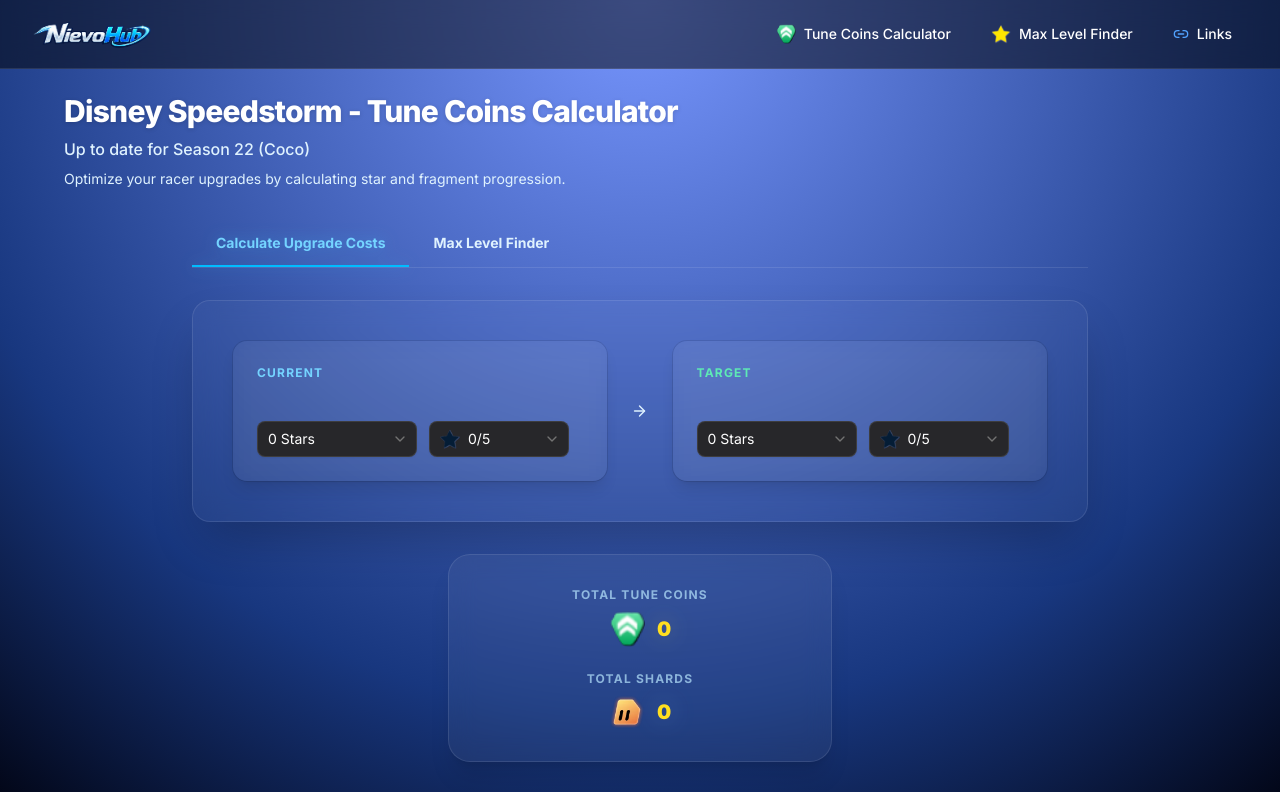
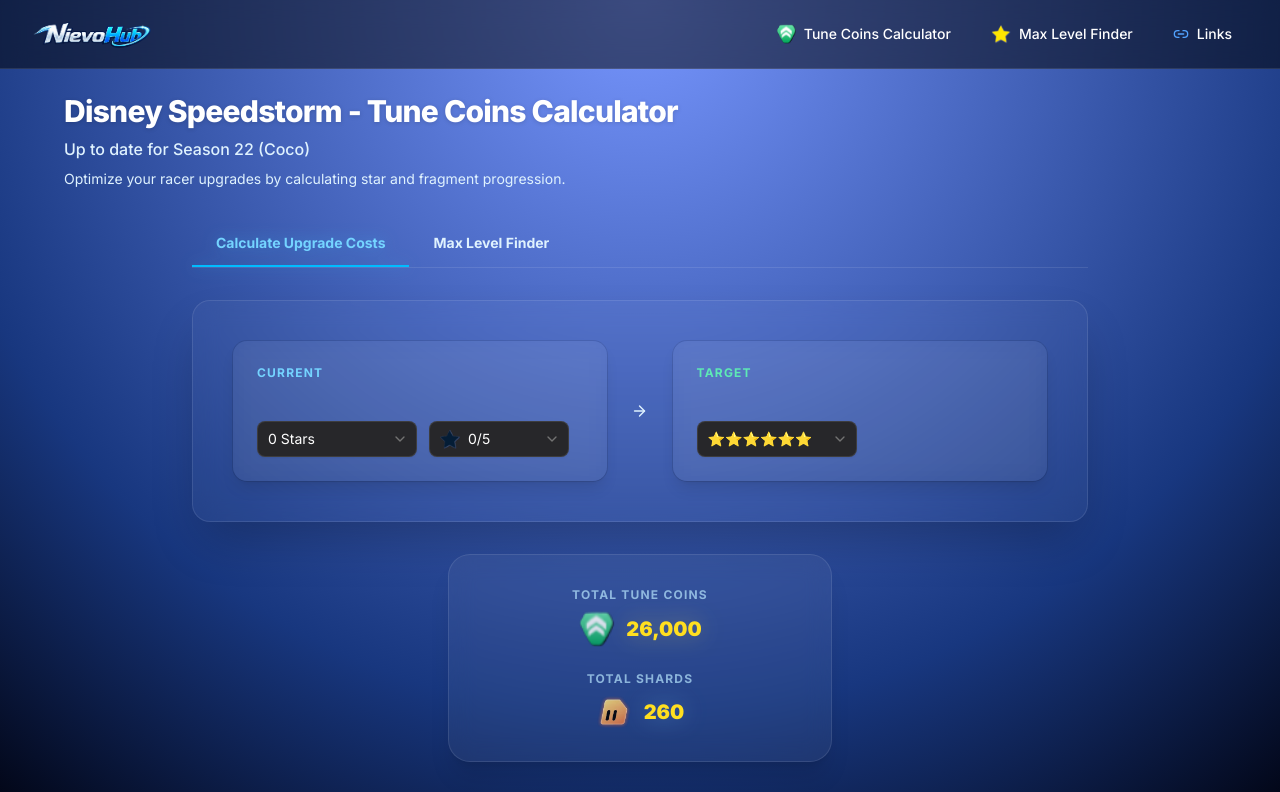
Before and after one commit to nievo496/nievo-hub, a Next.js app: page /tune-coins-calculator in a window 1280 px wide. Shown: the top 792 px of the page. Built offline with nearby package versions, Linux system fonts and the light colour scheme.

Commit message:
isolate animated icons and replace state sync with derived values

```diff
--- /dev/null
+++ b/src/app/components/AnimatedShardIcon.tsx
@@ -0,0 +1,48 @@
+'use client';
+
+import Image from "next/image";
+import { ReactNode, useEffect, useState } from "react";
+import commonShard from '@/../public/assets/currencies/Common shard.webp';
+import rareShard from '@/../public/assets/currencies/Rare shard.webp';
+import epicShard from '@/../public/assets/currencies/Epic shard.webp';
+import { cn } from "@/lib/utils";
+
+const SHARD_IMAGES = [
+  { src: commonShard, alt: "Common Shard", color: "text-sky-300" },
+  { src: rareShard, alt: "Rare Shard", color: "text-purple-300" },
+  { src: epicShard, alt: "Epic Shard", color: "text-yellow-300" }
+];
+
+interface AnimatedShardIconProps {
+  className?: string;
+  width?: number;
+  children?: (currentShard: typeof SHARD_IMAGES[number]) => ReactNode;
+}
+
+const AnimatedShardIcon = ({ className = "", width = 20, children }: AnimatedShardIconProps) => {
+  const [shardIndex, setShardIndex] = useState(0);
+
+  useEffect(() => {
+    const interval = setInterval(() => {
+      setShardIndex((prev) => (prev + 1) % SHARD_IMAGES.length);
+    }, 2000);
+    return () => clearInterval(interval);
+  }, []);
+
+  const currentShard = SHARD_IMAGES[shardIndex];
+
+  if (children) {
+    return <>{children(currentShard)}</>;
+  }
+
+  return (
+    <Image
+      src={currentShard.src}
+      alt={currentShard.alt}
+      width={width}
+      className={cn(className, currentShard.color)}
+    />
+  );
+};
+
+export default AnimatedShardIcon;
--- a/src/app/tune-coins-calculator/page.tsx
+++ b/src/app/tune-coins-calculator/page.tsx
@@ -1,17 +1,16 @@
 'use client';
 
-import React, { useState, useMemo, useEffect, Suspense } from 'react';
+import React, { useState, useMemo, useEffect, Suspense, useRef } from 'react';
 import Image from 'next/image';
 import { Info, ArrowRight } from 'lucide-react';
 import { StarSelect, FragmentSelect } from '@/app/components';
 import { Card } from '@/components/ui/card';
 import { cn } from '@/lib/utils';
 import tuneCoins from '@/../public/assets/currencies/Tune Coins.png';
-import commonShard from '@/../public/assets/currencies/Common shard.webp';
-import rareShard from '@/../public/assets/currencies/Rare shard.webp';
-import epicShard from '@/../public/assets/currencies/Epic shard.webp';
 import { UpgradeTable } from '@/app/components/UpgradeTable';
 import { useSearchParams } from 'next/navigation';
+import AnimatedShardIcon from '../components/AnimatedShardIcon';
+import commonShard from '@/../public/assets/currencies/Common shard.webp';
 
 const S22_SHARDS_MATRIX = [
   [3, 3, 3, 3, 3, 15],
@@ -40,12 +39,6 @@ const S22_RACER_SHARDS_COSTS = [
   15, 15, 15, 15, 15,
 ];
 
-const SHARD_IMAGES = [
-  { src: commonShard, alt: "Common Shard", color: "text-sky-300" },
-  { src: rareShard, alt: "Rare Shard", color: "text-purple-300" },
-  { src: epicShard, alt: "Epic Shard", color: "text-yellow-300" }
-];
-
 type CalcMode = 'BY_TARGET' | 'BY_RESOURCES';
 type ResourceType = 'SHARDS' | 'COINS';
 
@@ -63,20 +56,6 @@ const TuneCoinsCalculatorContent = () => {
   const [toStar, setToStar] = useState(6);
   const [toFrag, setToFrag] = useState(0);
 
-  const [shardIndex, setShardIndex] = useState(0);
-
-  const s22targetTotals = useMemo(() => {
-    const startIndex = fromStar * 5 + fromFrag;
-    const endIndex = toStar * 5 + toFrag;
-
-    if (endIndex <= startIndex) return { tuneCoins: 0, shards: 0 };
-
-    const tuneCoinsTotal = S22_TUNE_COINS_COSTS.slice(startIndex, endIndex).reduce((acc, cost) => acc + cost, 0);
-    const shardsTotal = S22_RACER_SHARDS_COSTS.slice(startIndex, endIndex).reduce((acc, cost) => acc + cost, 0);
-
-    return { tuneCoins: tuneCoinsTotal, shards: shardsTotal };
-  }, [fromStar, fromFrag, toStar, toFrag]);
-
   const s22resourceResults = useMemo(() => {
     let currentAbsIndex = fromStar * 5 + fromFrag;
     let budget = resourceAmount;
@@ -90,11 +69,10 @@ const TuneCoinsCalculatorContent = () => {
     const finalStar = Math.floor(currentAbsIndex / 5);
     const finalFrag = currentAbsIndex % 5;
 
-    setToStar(finalStar);
-    setToFrag(finalFrag);
-
     const hasNextUpgrade = currentAbsIndex < costArray.length;
     const nextCost = hasNextUpgrade ? costArray[currentAbsIndex] : 0;
+
+    console.log("s22ResourceResults changed:", { finalStar, finalFrag, leftover: budget, nextCost, hasNextUpgrade });
 
     return {
       star: finalStar,
@@ -104,6 +82,31 @@ const TuneCoinsCalculatorContent = () => {
       hasNextUpgrade
     };
   }, [fromStar, fromFrag, resourceType, resourceAmount]);
+
+  const calculateUpgradeTotals = (
+    fromStar: number,
+    fromFrag: number,
+    toStar: number,
+    toFrag: number
+  ) => {
+    const startIndex = fromStar * 5 + fromFrag;
+    const endIndex = toStar * 5 + toFrag;
+
+    if (endIndex <= startIndex) return { tuneCoins: 0, shards: 0 };
+
+    const tuneCoinsTotal = S22_TUNE_COINS_COSTS.slice(startIndex, endIndex).reduce((acc, cost) => acc + cost, 0);
+    const shardsTotal = S22_RACER_SHARDS_COSTS.slice(startIndex, endIndex).reduce((acc, cost) => acc + cost, 0);
+
+    return { tuneCoins: tuneCoinsTotal, shards: shardsTotal };
+  };
+
+  const s22targetTotals = useMemo(() => {
+    return calculateUpgradeTotals(fromStar, fromFrag, toStar, toFrag);
+  }, [fromStar, fromFrag, toStar, toFrag]);
+
+  const s22resourceTotals = useMemo(() => {
+    return calculateUpgradeTotals(fromStar, fromFrag, s22resourceResults.star, s22resourceResults.frag);
+  }, [fromStar, fromFrag, s22resourceResults.star, s22resourceResults.frag]);
 
   const handleResourceInputChange = (val: string) => {
     const parsed = parseInt(val.replace(/,/g, ''), 10);
@@ -130,31 +133,6 @@ const TuneCoinsCalculatorContent = () => {
       return { toStar: s22resourceResults.star, toFrag: s22resourceResults.frag };
     }
   }, [calcMode, toStar, toFrag, s22resourceResults.star, s22resourceResults.frag]);
-
-  useEffect(() => {
-    const interval = setInterval(() => {
-      setShardIndex((prev) => (prev + 1) % SHARD_IMAGES.length);
-    }, 2000);
-    return () => clearInterval(interval);
-  }, []);
-
-  useEffect(() => {
-    const handlePopState = () => {
-      const params = new URLSearchParams(window.location.search);
-      const tabParam = params.get('tab');
-
-      if (tabParam === 'max-level') {
-        setCalcMode('BY_RESOURCES');
-      } else {
-        setCalcMode('BY_TARGET');
-      }
-    };
-
-    handlePopState();
-
-    window.addEventListener('popstate', handlePopState);
-    return () => window.removeEventListener('popstate', handlePopState);
-  }, []);
 
   useEffect(() => {
     const tab = searchParams.get('tab');
@@ -252,12 +230,16 @@ const TuneCoinsCalculatorContent = () => {
                   className="w-full bg-black/20 border border-white/10 rounded-lg p-2.5 text-white text-sm focus:outline-none focus:border-purple-400 pr-10 placeholder-sky-200/30 font-medium"
                 />
                 <div className="absolute right-3 flex items-center pointer-events-none">
+
+                  {resourceType === 'SHARDS' ?
+                    <AnimatedShardIcon className="h-auto" /> :
                     <Image
-                    src={resourceType === 'SHARDS' ? SHARD_IMAGES[shardIndex].src : tuneCoins}
-                    alt="Resource Type"
+                      src={tuneCoins}
+                      alt="Tune Coins"
                       width={20}
                       className="h-auto"
                     />
+                  }
                 </div>
               </div>
             </Card>
@@ -280,10 +262,21 @@ const TuneCoinsCalculatorContent = () => {
               <div>
                 <p className="text-sky-200/70 text-xs tracking-widest mb-2 uppercase font-bold">Total Shards</p>
                 <div className="flex items-center gap-3 justify-center">
-                  <Image src={SHARD_IMAGES[shardIndex].src} width={36} alt="Racer Shards" className={cn("h-auto", s22targetTotals.shards > 0 ? "animate-pulse" : "")} />
-                  <span className={cn("text-xl", "font-black", "drop-shadow-[0_0_12px_rgba(125,211,252,0.3)]", SHARD_IMAGES[shardIndex].color)}>
+                  <AnimatedShardIcon>
+                    {(currentShard) => (
+                      <>
+                        <Image
+                          src={currentShard.src}
+                          alt={currentShard.alt}
+                          width={36}
+                          className={cn("h-auto", s22targetTotals.shards > 0 ? "animate-pulse" : "")}
+                        />
+                        <span className={cn("text-xl", "font-black", "drop-shadow-[0_0_12px_rgba(125,211,252,0.3)]", currentShard.color)}>
                           {s22targetTotals.shards.toLocaleString()}
                         </span>
+                      </>
+                    )}
+                  </AnimatedShardIcon>
                 </div>
               </div>
             </div>
@@ -332,13 +325,21 @@ const TuneCoinsCalculatorContent = () => {
               <div>
                 <p className="text-xs tracking-widest mb-2 uppercase font-bold">{resourceType === 'SHARDS' ?  'Tune Coins Cost' : 'Racer Shards Cost'}</p>
                 <div className="text-2xl flex items-center justify-center gap-2">
-                  {resourceType === 'SHARDS' ? s22targetTotals.tuneCoins.toLocaleString() : s22targetTotals.shards.toLocaleString()}
+                  {resourceType === 'SHARDS' ?
+                    <>
+                      {s22resourceTotals.tuneCoins.toLocaleString()}
                       <Image
-                    src={resourceType === 'SHARDS' ? tuneCoins : SHARD_IMAGES[shardIndex].src}
+                        src={tuneCoins}
                         alt="Resource Type"
                         width={28}
                         className="h-auto"
                       />
+                    </> :
+                    <>
+                      {s22resourceTotals.shards.toLocaleString()}
+                      <AnimatedShardIcon width={28} className="h-auto" />
+                    </>
+                  }
                 </div>
               </div>
 
@@ -348,12 +349,15 @@ const TuneCoinsCalculatorContent = () => {
                     <p className="tracking-widest mb-2 font-bold">Next Fragment Progress:</p>
                     <div className="flex items-center justify-center gap-2 w-full">
                       <span className="text-yellow-300 font-bold text-lg">{s22resourceResults.leftover} / {s22resourceResults.nextCost}</span>
+                      {resourceType === 'SHARDS' ?
+                        <AnimatedShardIcon width={28} className="h-auto" /> :
                         <Image
-                        src={resourceType === 'SHARDS' ? SHARD_IMAGES[shardIndex].src : tuneCoins}
+                          src={tuneCoins}
                           alt="Resource Type"
                           width={28}
                           className="h-auto"
                         />
+                      }
                     </div>
                   </div>
                 ) : (
@@ -368,7 +372,7 @@ const TuneCoinsCalculatorContent = () => {
         </div>
 
         {calcMode === 'BY_TARGET' && s22targetTotals.tuneCoins === 0 && (fromStar > toStar || (fromStar === toStar && fromFrag >= toFrag)) && (fromStar !== 0 || fromFrag !== 0 || toStar !== 0 || toFrag !== 0) && (
-          <p className="text-rose-400 text-xs text-center font-semibold tracking-wide bg-rose-500/10 border border-rose-500/20 py-2 rounded-lg max-w-sm mx-auto">
+          <p className="text-rose-400 text-xs text-center font-semibold tracking-wide bg-rose-500/10 border border-rose-500/20 p-2 rounded-lg max-w-sm mx-auto">
             Target level must be higher than current level!
           </p>
         )}
```
Lines whose indentation alone changed are shown as unchanged.
